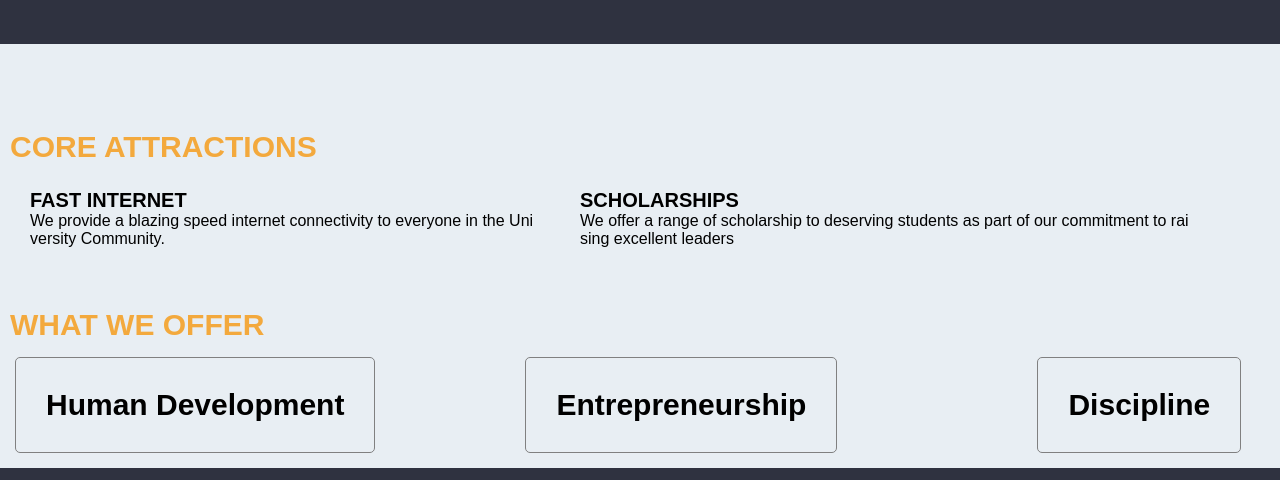
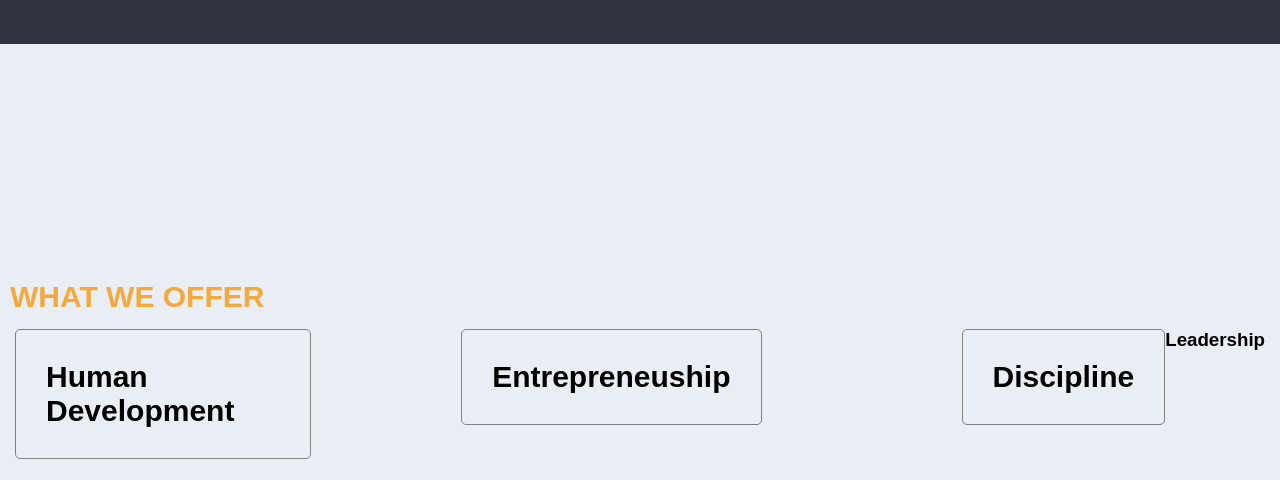
Before and after one commit to TemiTopedavid/EU-website-re-design.github.io, a plain HTML site: page index.html in a window 1280 px wide. Shown: the part 1820-2300 px from the top of the page. Drawn offline with Linux system fonts and the light colour scheme.

Commit message:
Update index.html

```diff
--- a/index.html
+++ b/index.html
@@ -153,20 +153,22 @@
 
 
 <!-- CORE ATTRACTIONS -->
-<section id="programs">
-   <div class="All-programes">
-      <h2>CORE ATTRACTIONS</h2>
-   </div>
-
-   <div class="program">
-      <div class="internet">
-         <h3>FAST INTERNET</h3>
-         <p>We provide a blazing speed internet connectivity to everyone in the University Community.</p>
-      </div>
-
-      <div class="scholarships">
-         <h3> SCHOLARSHIPS </h3>
-         <p>We offer a range of scholarship to deserving students as part of our commitment to raising excellent leaders</p>
+<section id="Offer">
+   <div class="All-offer">
+      <h2>WHAT WE OFFER</h2>
+      <div class="offering">
+         <div class="Human">
+            <h3>Human Development</h3>
+         </div>
+         <div class="Entring">
+            <h3> Entrepreneuship</h3>
+         </div>
+         <div class="Discipline">
+            <h3>Discipline </h3>
+         </div>
+         <div class="leader">
+            <h3>Leadership</h3>
+         </div>
       </div>
    </div>
 </section>
```
